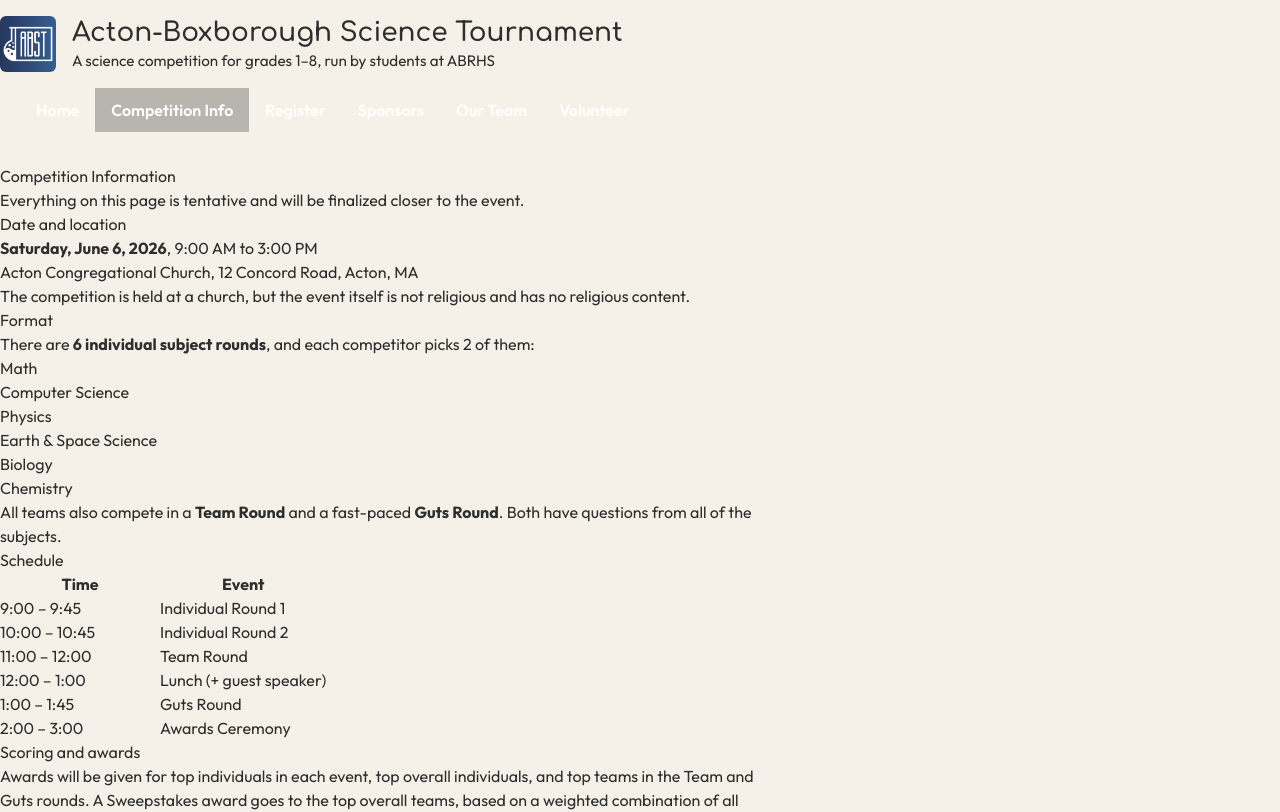
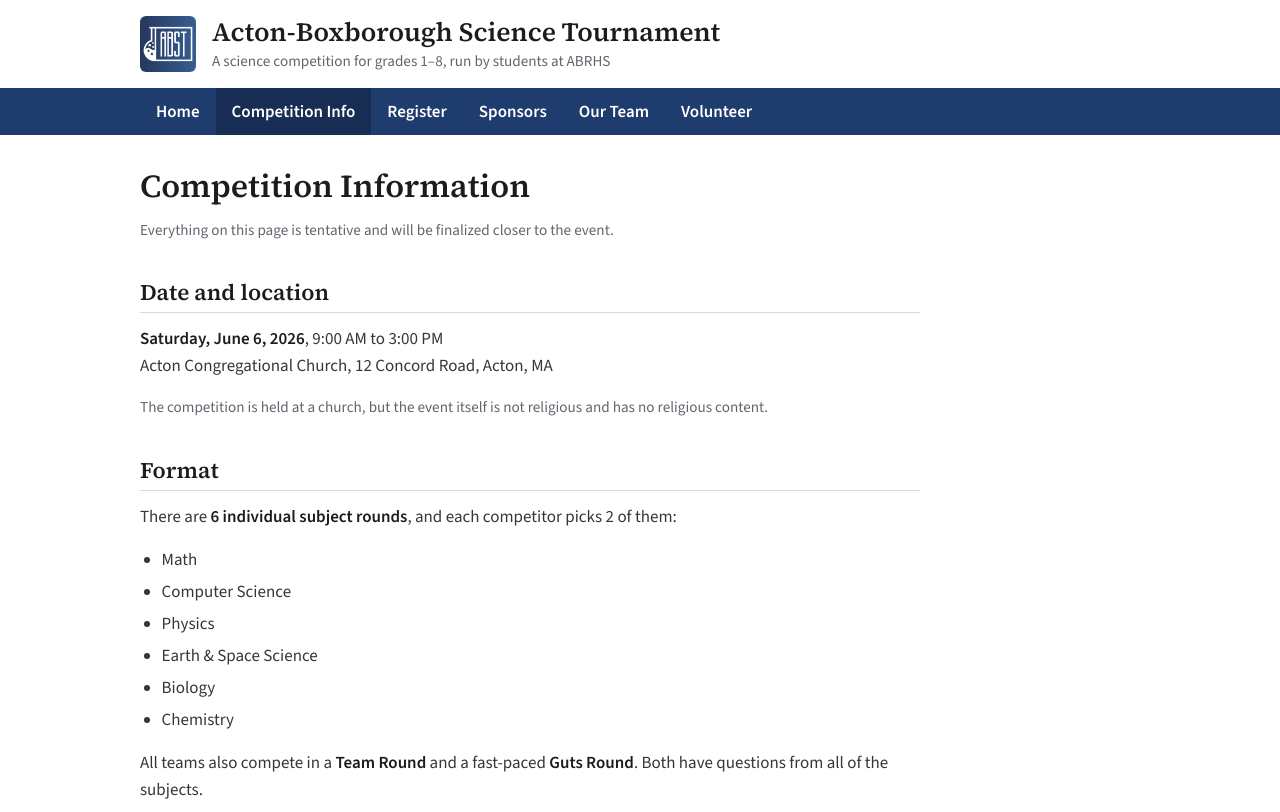
Before and after one commit to ak4774blog/abst-website, a React (Vite) app: page /info in a window 1280 px wide. Shown: the top 812 px of the page. Built offline with nearby package versions, Linux system fonts and the light colour scheme.

Commit message:
Update index.css

```diff
--- a/src/index.css
+++ b/src/index.css
@@ -1,56 +1,142 @@
-@import url("https://fonts.googleapis.com/css2?family=Comfortaa:wght@300..700&family=Outfit:wght@100..900&display=swap");
+@import url("https://fonts.googleapis.com/css2?family=Source+Sans+3:ital,wght@0,200..900;1,200..900&family=Source+Serif+4:ital,opsz,wght@0,8..60,200..900;1,8..60,200..900&display=swap");
 @import "tailwindcss";
 
-@keyframes fadeIn {
-  from { opacity: 0; transform: translateY(12px); }
-  to { opacity: 1; transform: translateY(0); }
+@theme {
+  --font-sans: "Source Sans 3", "Helvetica Neue", Arial, sans-serif;
+  --font-serif: "Source Serif 4", Georgia, "Times New Roman", serif;
 }
 
-.heading-bold {
-  -webkit-text-stroke: 1.5px currentColor;
-}
-
+/* colors */
 :root {
-  --surface: #f5f0e8;
-  --surface-card: #f5f0e8;
-  --surface-muted: #ede7db;
-  --surface-header: #ede7db;
-  --text-heading: #111111;
-  --text-body: #2e2e2e;
-  --text-caption: #5c5c5c;
-  --text-muted: #8a8a8a;
-  --text-brand: #1e3a5f;
-  --text-nav: #2e2e2e;
-  --text-nav-active: #1e3a5f;
-  --border-color: #d9d0c1;
-  --accent: #1e3a5f;
-  --accent-hover: #2a4f7a;
+  --bg: #ffffff;
+  --bg-alt: #f3f4f6;
+  --row-alt: #f9fafb;
+  --ink: #1a1c20;
+  --text: #33373d;
+  --muted: #61666e;
+  --rule: #d6d9de;
+  --brand: #1f3c6e;
+  --brand-dark: #162d54;
+  --link: #1a4a8c;
+  --notice-bg: #fdf6d8;
+  --notice-border: #e3cc72;
 }
 
 html.dark {
-  --surface: #141210;
-  --surface-card: #141210;
-  --surface-muted: #1c1a17;
-  --surface-header: #1c1a17;
-  --text-heading: #f1ede6;
-  --text-body: #b0a898;
-  --text-caption: #7a7268;
-  --text-muted: #5a5348;
-  --text-brand: #93c5fd;
-  --text-nav: #b0a898;
-  --text-nav-active: #93c5fd;
-  --border-color: #2e2a24;
-  --accent: #3b82f6;
-  --accent-hover: #60a5fa;
+  --bg: #15171a;
+  --bg-alt: #1c1f23;
+  --row-alt: #191b1f;
+  --ink: #eceef1;
+  --text: #c8ccd2;
+  --muted: #8e949c;
+  --rule: #30353c;
+  --brand: #1d3764;
+  --brand-dark: #142a4d;
+  --link: #8db5f2;
+  --notice-bg: #29251a;
+  --notice-border: #5b4f25;
 }
 
-body {
-  @apply font-sans antialiased;
-  background-color: var(--surface);
-  color: var(--text-body);
+@layer base {
+  body {
+    font-family: var(--font-sans);
+    font-size: 1.0625rem;
+    line-height: 1.6;
+    background: var(--bg);
+    color: var(--text);
+    -webkit-font-smoothing: antialiased;
+  }
 }
 
-@theme {
-  --font-sans: "Outfit", sans-serif;
-  --font-serif: "Comfortaa", sans-serif;
+@layer components {
+  .wrap {
+    max-width: 1040px;
+    margin: 0 auto;
+    padding-left: 1.25rem;
+    padding-right: 1.25rem;
+  }
+
+  /* page text */
+  .content h1 {
+    font-family: var(--font-serif);
+    font-size: 2rem;
+    font-weight: 600;
+    line-height: 1.2;
+    color: var(--ink);
+    margin: 0 0 0.75rem;
+  }
+  .content h2 {
+    font-family: var(--font-serif);
+    font-size: 1.4rem;
+    font-weight: 600;
+    line-height: 1.3;
+    color: var(--ink);
+    margin: 2.25rem 0 0.75rem;
+    padding-bottom: 0.3rem;
+    border-bottom: 1px solid var(--rule);
+  }
+  .content h3 {
+    font-size: 1.0625rem;
+    font-weight: 700;
+    color: var(--ink);
+    margin: 1.4rem 0 0.3rem;
+  }
+  .content p { margin: 0 0 1rem; }
+  .content ul { list-style: disc; padding-left: 1.35rem; margin: 0 0 1rem; }
+  .content li + li { margin-top: 0.3rem; }
+  .content strong { font-weight: 600; color: var(--ink); }
+  .content a:not(.btn) {
+    color: var(--link);
+    text-decoration: underline;
+    text-decoration-thickness: 1px;
+    text-underline-offset: 2px;
+  }
+  .content a:not(.btn):hover { text-decoration-thickness: 2px; }
+  .content .note { font-size: 0.95rem; color: var(--muted); }
+
+  /* tables */
+  .table-wrap { overflow-x: auto; margin: 0 0 1.25rem; }
+  table.data { width: 100%; border-collapse: collapse; font-size: 1rem; }
+  table.data th,
+  table.data td {
+    border: 1px solid var(--rule);
+    padding: 0.5rem 0.75rem;
+    text-align: left;
+    vertical-align: top;
+  }
+  table.data thead th { background: var(--bg-alt); color: var(--ink); font-weight: 600; }
+  table.data tbody tr:nth-child(even) td { background: var(--row-alt); }
+  table.data td.nowrap { white-space: nowrap; }
+
+  .btn {
+    display: inline-block;
+    background: var(--brand);
+    color: #fff;
+    font-weight: 600;
+    line-height: 1.3;
+    padding: 0.55rem 1.1rem;
+    border-radius: 3px;
+    text-decoration: none;
+  }
+  .btn:hover { background: var(--brand-dark); }
+
+  .notice {
+    background: var(--notice-bg);
+    border: 1px solid var(--notice-border);
+    padding: 0.7rem 1rem;
+    border-radius: 2px;
+    color: var(--ink);
+  }
+
+  /* sidebar boxes on the home page */
+  .sidebox { border: 1px solid var(--rule); margin-bottom: 1.5rem; }
+  .sidebox-title {
+    background: var(--brand);
+    color: #fff;
+    font-weight: 600;
+    padding: 0.45rem 0.9rem;
+  }
+  .sidebox-body { padding: 0.8rem 0.9rem; font-size: 0.975rem; }
+  .sidebox dt { font-weight: 600; color: var(--ink); }
+  .sidebox dd { margin: 0 0 0.6rem; }
 }
```
